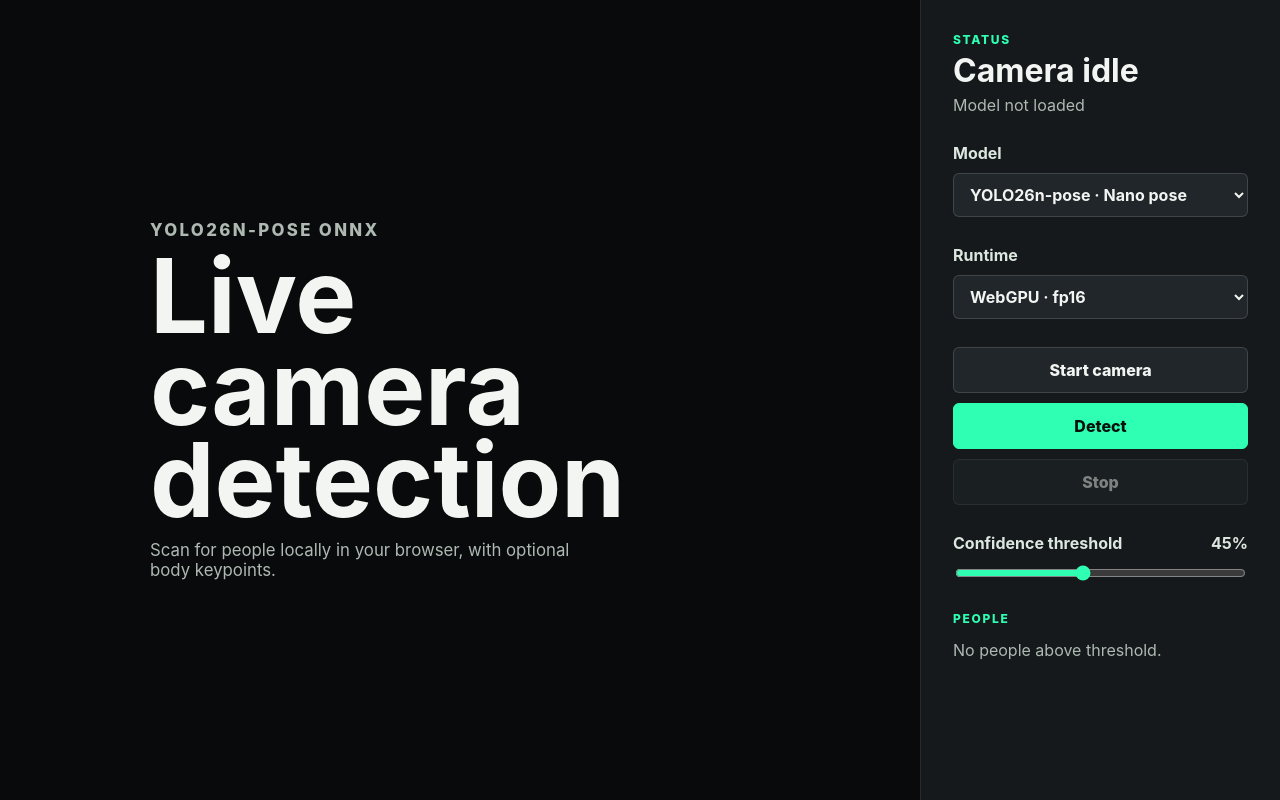
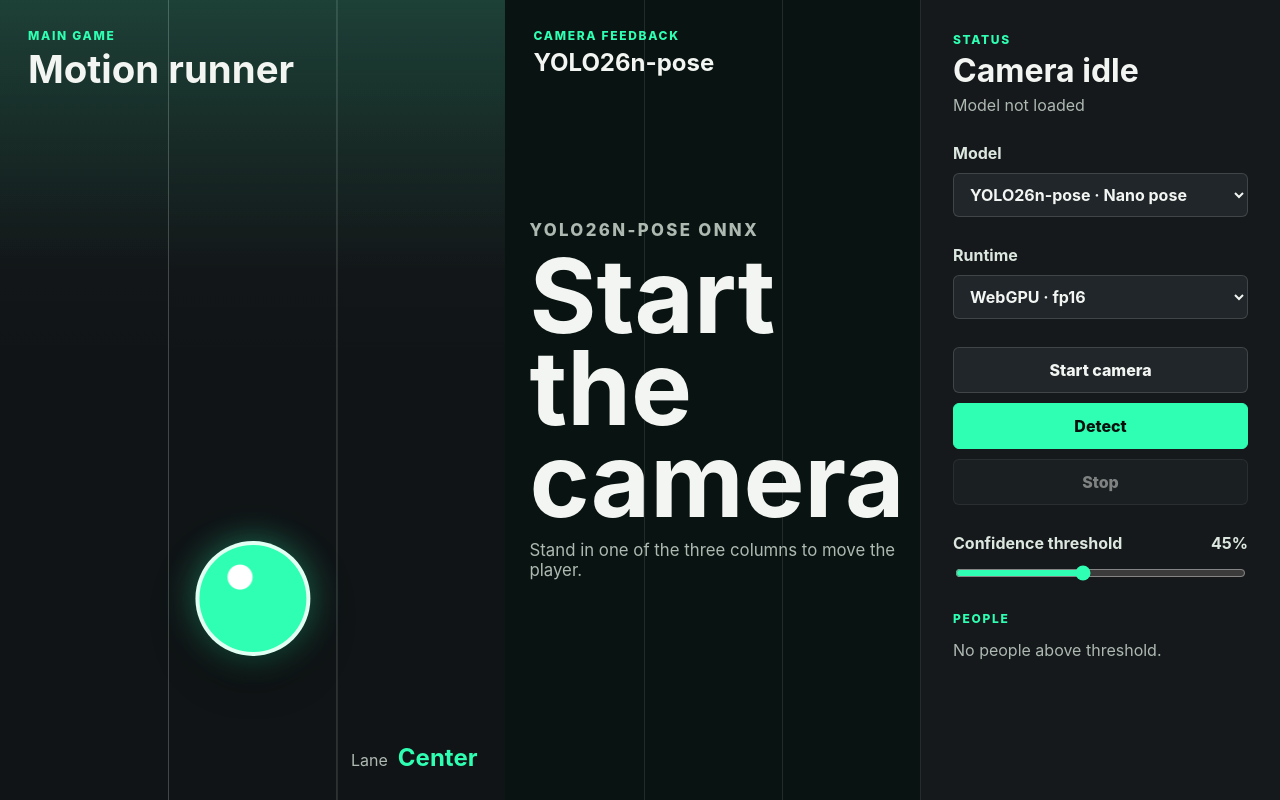
Before and after one commit to AgustinRamiroDiaz/subway-surfer-with-motion, a React (Create React App) app: page / in a window 1280 px wide. Built offline with nearby package versions, Linux system fonts and the light colour scheme.

Commit message:
start adding game

```diff
--- a/src/App.css
+++ b/src/App.css
@@ -10,6 +10,13 @@
   min-height: 100vh;
 }
 
+.play-split {
+  display: grid;
+  grid-template-columns: minmax(0, 1fr) minmax(320px, 0.82fr);
+  min-height: 100vh;
+}
+
+.game-stage,
 .video-stage {
   position: relative;
   display: grid;
@@ -20,6 +27,100 @@
     linear-gradient(0deg, rgba(255, 255, 255, 0.035) 1px, transparent 1px),
     #111618;
   background-size: 42px 42px;
+}
+
+.game-stage {
+  background:
+    linear-gradient(180deg, rgba(47, 255, 178, 0.16), transparent 34%),
+    linear-gradient(90deg, transparent 0 33.2%, rgba(255, 255, 255, 0.12) 33.2% 33.45%, transparent 33.45% 66.55%, rgba(255, 255, 255, 0.12) 66.55% 66.8%, transparent 66.8%),
+    #101416;
+}
+
+.stage-heading {
+  position: absolute;
+  top: 28px;
+  left: 28px;
+  z-index: 4;
+}
+
+.stage-heading h1,
+.stage-heading h2 {
+  margin: 8px 0 0;
+  color: #f2f5f1;
+  font-size: clamp(1.6rem, 3vw, 3.2rem);
+  line-height: 0.96;
+  letter-spacing: 0;
+}
+
+.camera-heading h2 {
+  font-size: 1.5rem;
+}
+
+.game-lanes,
+.camera-lane-guides {
+  position: absolute;
+  inset: 0;
+  display: grid;
+  grid-template-columns: repeat(3, 1fr);
+  pointer-events: none;
+}
+
+.game-lane,
+.camera-lane {
+  border-left: 1px solid rgba(255, 255, 255, 0.1);
+}
+
+.game-lane:first-child,
+.camera-lane:first-child {
+  border-left: 0;
+}
+
+.game-lane {
+  background: linear-gradient(180deg, rgba(255, 255, 255, 0.035), transparent 46%);
+}
+
+.camera-lane-guides {
+  z-index: 2;
+}
+
+.camera-lane {
+  background: rgba(47, 255, 178, 0.035);
+}
+
+.player-token {
+  --player-column: 1;
+  position: absolute;
+  left: calc((var(--player-column) * 33.333%) + 16.666%);
+  bottom: 18%;
+  z-index: 3;
+  width: clamp(72px, 9vw, 118px);
+  aspect-ratio: 1;
+  border: 4px solid rgba(255, 255, 255, 0.86);
+  border-radius: 999px;
+  background:
+    radial-gradient(circle at 38% 30%, #ffffff 0 12%, transparent 13%),
+    #2fffb2;
+  box-shadow:
+    0 18px 44px rgba(0, 0, 0, 0.36),
+    0 0 34px rgba(47, 255, 178, 0.42);
+  transform: translateX(-50%);
+  transition: left 180ms ease;
+}
+
+.lane-readout {
+  position: absolute;
+  right: 28px;
+  bottom: 28px;
+  z-index: 4;
+  display: flex;
+  align-items: baseline;
+  gap: 10px;
+  color: #aeb9b2;
+}
+
+.lane-readout strong {
+  color: #2fffb2;
+  font-size: 1.5rem;
 }
 
 .camera-video,
@@ -37,6 +138,7 @@
 
 .detection-overlay {
   pointer-events: none;
+  z-index: 3;
 }
 
 .frame-buffer {
@@ -45,10 +147,11 @@
 
 .empty-state {
   width: min(620px, calc(100% - 48px));
-  z-index: 1;
+  z-index: 5;
 }
 
-.empty-state h1 {
+.empty-state h1,
+.empty-state h2 {
   margin: 10px 0 14px;
   max-width: 540px;
   font-size: clamp(3rem, 8vw, 6.8rem);
@@ -253,7 +356,13 @@ button:disabled {
 @media (max-width: 900px) {
   .workspace {
     grid-template-columns: 1fr;
-    grid-template-rows: minmax(420px, 58vh) auto;
+    grid-template-rows: auto auto;
+  }
+
+  .play-split {
+    grid-template-columns: 1fr;
+    grid-template-rows: minmax(380px, 52vh) minmax(320px, 42vh);
+    min-height: auto;
   }
 
   .control-panel {
@@ -263,16 +372,22 @@ button:disabled {
 }
 
 @media (max-width: 560px) {
-  .workspace {
-    grid-template-rows: minmax(360px, 52vh) auto;
+  .play-split {
+    grid-template-rows: minmax(320px, 48vh) minmax(280px, 38vh);
   }
 
   .empty-state {
     width: min(100% - 32px, 620px);
   }
 
-  .empty-state h1 {
+  .empty-state h1,
+  .empty-state h2 {
     font-size: 3.4rem;
+  }
+
+  .stage-heading {
+    top: 18px;
+    left: 18px;
   }
 
   .control-panel {
--- a/src/App.tsx
+++ b/src/App.tsx
@@ -1,4 +1,4 @@
-import { useCallback, useEffect, useRef, useState, type ChangeEvent } from 'react';
+import { useCallback, useEffect, useRef, useState, type CSSProperties, type ChangeEvent } from 'react';
 import {
   DEFAULT_DETECTOR_RUNTIME_ID,
   DEFAULT_YOLO_MODEL_ID,
@@ -16,6 +16,7 @@ import './App.css';
 
 const DETECTION_INTERVAL_MS = 180;
 const DEFAULT_THRESHOLD = 0.45;
+const LANES = ['Left', 'Center', 'Right'] as const;
 type FrameTimings = DetectorTimings & {
   captureMs: number;
   drawMs: number;
@@ -62,6 +63,15 @@ function formatMs(value: number) {
   return `${Math.round(value)} ms`;
 }
 
+function getPersonColumn(detection: PersonDetection, frameWidth: number) {
+  if (!frameWidth) {
+    return 1;
+  }
+
+  const centerX = (detection.box.xmin + detection.box.xmax) / 2;
+  return Math.max(0, Math.min(2, Math.floor((centerX / frameWidth) * 3)));
+}
+
 function App() {
   const videoRef = useRef<HTMLVideoElement | null>(null);
   const overlayRef = useRef<HTMLCanvasElement | null>(null);
@@ -85,6 +95,7 @@ function App() {
   const [threshold, setThreshold] = useState(DEFAULT_THRESHOLD);
   const [lastInferenceMs, setLastInferenceMs] = useState<number | null>(null);
   const [frameTimings, setFrameTimings] = useState<FrameTimings | null>(null);
+  const [playerColumn, setPlayerColumn] = useState(1);
   const [error, setError] = useState<string | null>(null);
 
   useEffect(() => {
@@ -202,29 +213,31 @@ function App() {
       return;
     }
 
+    const loopStartedAt = performance.now();
     syncCanvasSize();
     frameContext.drawImage(video, 0, 0, frame.width, frame.height);
     const captureDoneAt = performance.now();
 
-    const startedAt = performance.now();
     try {
       const result = await detector(frame, {
         threshold: thresholdRef.current,
         percentage: false,
       });
-      const detectorDoneAt = performance.now();
       const sorted = [...result.detections].sort((a, b) => b.score - a.score);
       setDetections(sorted);
+      if (sorted[0]) {
+        setPlayerColumn(getPersonColumn(sorted[0], frame.width));
+      }
       setStatus(sorted.length ? `${sorted.length} person${sorted.length === 1 ? '' : 's'} detected` : 'Scanning');
       const drawStartedAt = performance.now();
       drawDetections(sorted);
       const drawDoneAt = performance.now();
-      const loopMs = drawDoneAt - startedAt;
+      const loopMs = drawDoneAt - loopStartedAt;
 
       setLastInferenceMs(Math.round(result.timings.totalMs));
       setFrameTimings({
         ...result.timings,
-        captureMs: captureDoneAt - startedAt,
+        captureMs: captureDoneAt - loopStartedAt,
         drawMs: drawDoneAt - drawStartedAt,
         loopMs,
       });
@@ -273,6 +286,7 @@ function App() {
     setDetections([]);
     setLastInferenceMs(null);
     setFrameTimings(null);
+    setPlayerColumn(1);
     setModelStatus('Model not loaded');
 
     const overlay = overlayRef.current;
@@ -369,6 +383,7 @@ function App() {
     setDetections([]);
     setLastInferenceMs(null);
     setFrameTimings(null);
+    setPlayerColumn(1);
     setStatus('Camera idle');
   }, [stopDetection]);
 
@@ -383,11 +398,38 @@ function App() {
   }, []);
 
   const selectedModel = YOLO_MODELS.find((model) => model.id === selectedModelId) ?? YOLO_MODELS[0];
+  const playerLane = LANES[playerColumn];
 
   return (
     <main className="app-shell">
-      <section className="workspace" aria-label="Real-time person detection workspace">
-        <div className="video-stage">
+      <section className="workspace" aria-label="Motion game workspace">
+        <div className="play-split">
+          <section className="game-stage" aria-label="Main game">
+            <div className="stage-heading">
+              <p className="eyebrow">Main game</p>
+              <h1>Motion runner</h1>
+            </div>
+            <div className="game-lanes" aria-hidden="true">
+              {LANES.map((lane) => (
+                <div key={lane} className="game-lane" />
+              ))}
+            </div>
+            <div
+              className="player-token"
+              style={{ '--player-column': playerColumn } as CSSProperties}
+              aria-label={`Player in ${playerLane.toLowerCase()} lane`}
+            />
+            <div className="lane-readout">
+              <span>Lane</span>
+              <strong>{playerLane}</strong>
+            </div>
+          </section>
+
+          <section className="video-stage" aria-label="Camera feedback">
+            <div className="stage-heading camera-heading">
+              <p className="eyebrow">Camera feedback</p>
+              <h2>{selectedModel.label}</h2>
+            </div>
             <video
               ref={videoRef}
               className="camera-video"
@@ -395,16 +437,22 @@ function App() {
               playsInline
               onLoadedMetadata={syncCanvasSize}
             />
+            <div className="camera-lane-guides" aria-hidden="true">
+              {LANES.map((lane) => (
+                <div key={lane} className="camera-lane" />
+              ))}
+            </div>
             <canvas ref={overlayRef} className="detection-overlay" aria-hidden="true" />
             <canvas ref={frameRef} className="frame-buffer" aria-hidden="true" />
 
             {!cameraEnabled && (
               <div className="empty-state">
                 <p className="eyebrow">{selectedModel.label} ONNX</p>
-              <h1>Live camera detection</h1>
-              <p>Scan for people locally in your browser, with optional body keypoints.</p>
+                <h2>Start the camera</h2>
+                <p>Stand in one of the three columns to move the player.</p>
               </div>
             )}
+          </section>
         </div>
 
         <aside className="control-panel" aria-label="Detection controls">
```
Also changed, not shown: 1 other file (tests, documents, lock files or other folders). Lines whose indentation alone changed are shown as unchanged.
